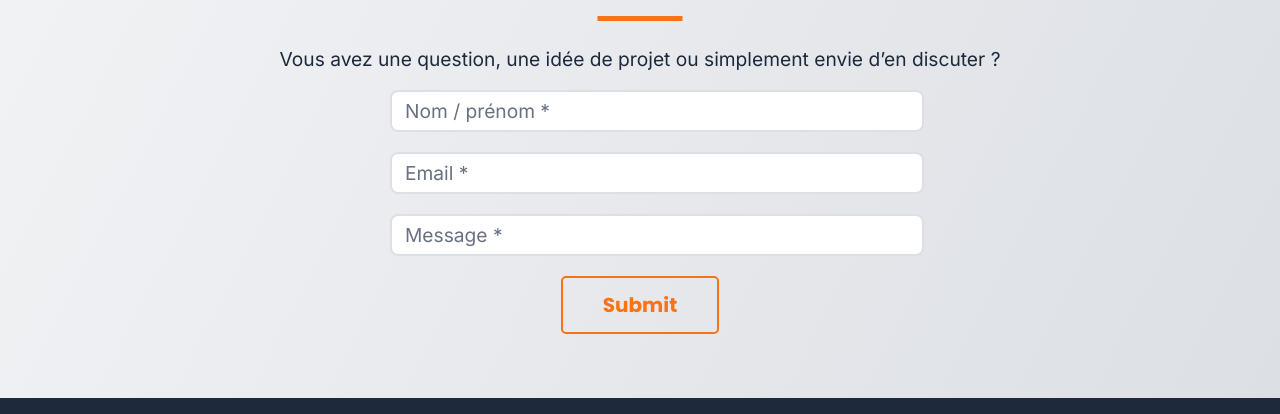
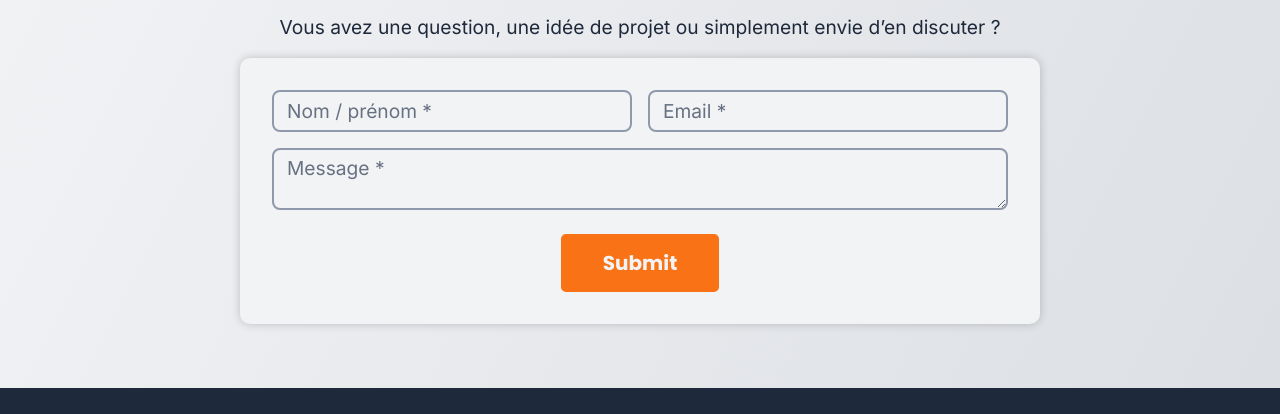
Before and after one commit to MaelleN95/koji-dev, a website built with Vite: page index.html in a window 1280 px wide. Shown: the part 2700-3114 px from the top of the page. Built offline with nearby package versions, Linux system fonts and the light colour scheme.

Commit message:
feat: improve contact form layout and styling, add emailjs dependency

```diff
--- a/index.html
+++ b/index.html
@@ -373,10 +373,11 @@
             discuter ?
           </p>
           <form class="form" action="">
+            <div class="name-email">
               <div class="input-field">
                 <input
                   required
-                autocomplete="off"
+                  autocomplete="name"
                   type="text"
                   name="text"
                   id="name"
@@ -387,7 +388,7 @@
               <div class="input-field">
                 <input
                   required
-                autocomplete="off"
+                  autocomplete="email"
                   type="email"
                   name="email"
                   id="email"
@@ -395,20 +396,22 @@
                 />
                 <label for="email">Email *</label>
               </div>
-            <div class="input-field">
-              <input
+            </div>
+
+            <div class="input-field textarea-field">
+              <textarea
                 required
                 autocomplete="off"
-                type="msg"
+                type="text"
                 name="text"
                 id="msg"
                 placeholder=" "
-              />
+              ></textarea>
               <label for="msg">Message *</label>
             </div>
 
             <div class="btn-container">
-              <button class="cta-btn">
+              <button class="cta-btn" type="submit">
                 <span class="sweeping-underline">Submit</span>
               </button>
             </div>
--- a/package.json
+++ b/package.json
@@ -13,6 +13,7 @@
     "vite": "^6.2.0"
   },
   "dependencies": {
+    "@emailjs/browser": "^4.4.1",
     "@lordicon/element": "^1.10.1"
   }
 }
--- a/src/CSS/style.css
+++ b/src/CSS/style.css
@@ -22,6 +22,12 @@ body {
   line-height: 1.5;
   margin: 0 auto;
   padding: 0;
+}
+
+*,
+*::before,
+*::after {
+  box-sizing: border-box;
 }
 
 section:not(#koji-home) {
@@ -248,9 +254,10 @@ a:hover {
   transform: scale(0.95);
 }
 
-.cta-btn:focus {
-  outline: none;
-  box-shadow: 0 0 0 4px #f97416b1;
+.cta-btn:focus-visible {
+  outline: 2px solid var(--orange);
+  outline-offset: 2px;
+  transition: none;
 }
 
 .cta-btn:hover .sweeping-underline::after {
@@ -443,10 +450,24 @@ a:hover {
 
 .form {
   margin: auto;
-  max-width: 500px;
+  max-width: 800px;
   display: flex;
   flex-direction: column;
-  gap: 20px;
+  align-items: center;
+  justify-content: center;
+  width: 100%;
+  gap: 1rem;
+  background-color: var(--gris-clair);
+  padding: 2rem;
+  border-radius: 10px;
+  box-shadow: 0 0 10px rgba(0, 0, 0, 0.2);
+}
+
+.form .name-email {
+  display: grid;
+  grid-template-columns: 1fr 1fr;
+  width: 100%;
+  gap: 1rem;
 }
 
 .form .btn-container {
@@ -458,10 +479,19 @@ a:hover {
 
 .form .cta-btn {
   padding: 12px 40px;
+  background-color: var(--orange);
+  color: var(--gris-clair);
+}
+
+.form .cta-btn:hover {
+  background-color: var(--vert);
+  color: #1e293b;
+  border-color: var(--vert);
 }
 
 .input-field {
   position: relative;
+  width: 100%;
 }
 
 .input-field label {
@@ -475,30 +505,49 @@ a:hover {
   transition: all 0.3s ease;
 }
 
-#contact input {
-  color: var(--bleu-fonce);
+.textarea-field label {
+  top: 20px;
 }
 
-.input-field input {
-  padding: 10px 15px;
+.input-field input,
+.input-field textarea {
   font-size: 1rem;
   border-radius: 8px;
-  border: solid 2px var(--gris-moyen);
+  border: solid 2px #8f99ab;
   letter-spacing: 1px;
   width: 100%;
+  padding: 10px 15px;
+  background-color: var(--gris-clair);
+}
+
+.input-field textarea {
+  resize: vertical;
+  min-height: 62px;
+  max-height: 300px;
 }
 
 .input-field input:focus,
-.input-field input:valid {
+.input-field textarea:focus {
+  outline: none;
+  border: solid 2px var(--bleu-fonce);
+  color: var(--bleu-fonce);
+  font-weight: bold;
+  letter-spacing: 1px;
+}
+
+.input-field input:valid,
+.input-field textarea:valid {
   outline: none;
   border: solid 2px var(--vert);
 }
 
 .input-field input:focus ~ label,
-.input-field input:valid ~ label {
-  transform: translateY(-120%) translateX(-10px) scale(0.8);
-  background-color: #fff;
-  padding: 0px 5px;
+.input-field input:valid ~ label,
+.input-field textarea:focus ~ label,
+.input-field textarea:valid ~ label {
+  transform: translateY(-120%) translateX(-15px) scale(0.8);
+  background: var(--gris-clair);
+  padding: 0px 10px;
   color: var(--bleu-fonce);
   font-weight: bold;
   letter-spacing: 1px;
@@ -506,12 +555,32 @@ a:hover {
   border-radius: 100px;
 }
 
+.input-field textarea:focus ~ label,
+.input-field textarea:valid ~ label {
+  top: 20px;
+}
+
+.input-field input:invalid:not(:placeholder-shown) {
+  border: solid 2px var(--orange);
+}
+
 .input-field input:invalid:not(:placeholder-shown) ~ label {
   transform: translateY(-120%) translateX(-10px) scale(0.8);
+  background: var(--gris-clair);
+  padding: 0px 10px;
+  color: var(--orange);
 }
 
-.form .close {
-  display: none;
+.input-field textarea:invalid:not(:placeholder-shown) ~ label {
+  top: 20px;
+}
+
+/* Autofill styles for webkit browsers */
+input:-webkit-autofill,
+textarea:-webkit-autofill,
+select:-webkit-autofill {
+  -webkit-box-shadow: 0 0 0px 1000px var(--gris-clair) inset;
+  -webkit-text-fill-color: var(--gris-fonce);
 }
 
 /* FOOTER */
@@ -774,6 +843,15 @@ footer {
   #services {
     --lord-icon-primary: var(--gris-moyen);
   }
+
+  .form {
+    box-shadow: 0 0 10px rgba(255, 255, 255, 0.5);
+  }
+
+  .input-field input,
+  .input-field textarea {
+    color: var(--bleu-fonce);
+  }
 }
 
 /* ============================== */
```
Also changed, not shown: 1 other file. Lines whose indentation alone changed are shown as unchanged.
